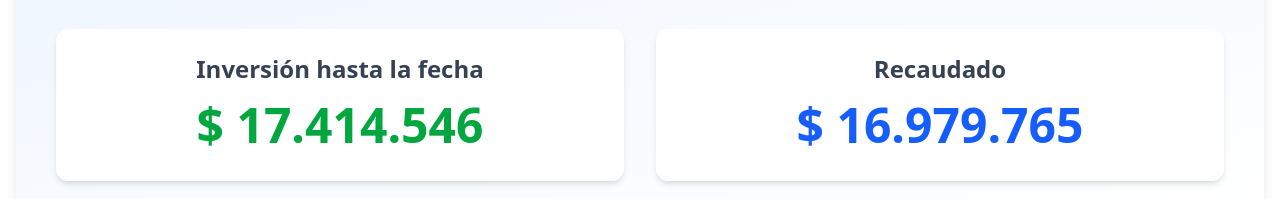
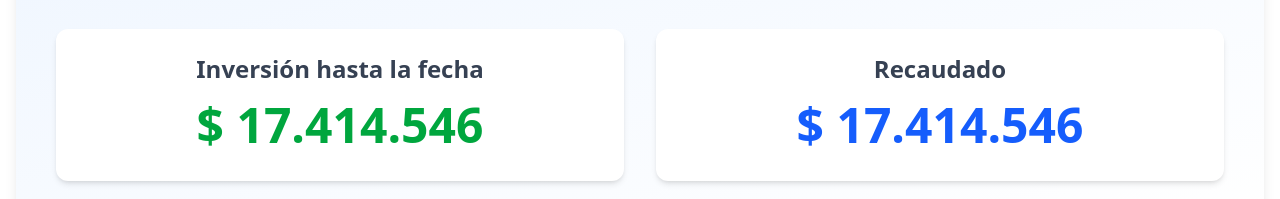
Before and after one commit to Ryanitz/astro_gye-proyecto, an Astro site: page / in a window 1280 px wide. Shown: the part 2125-2324 px from the top of the page. Built offline with nearby package versions, Linux system fonts and the light colour scheme; Astro itself is replaced by a stand-in of ours.

Commit message:
feat: actualizo diferencia de numeros

```diff
--- a/src/components/InvestmentSummary.astro
+++ b/src/components/InvestmentSummary.astro
@@ -14,12 +14,12 @@ const tipoDeCambioAvg = datos["tipo de cambio avg"];
 const totalDollarAmountRaised = Math.round(
   Object.entries(datos)
     .filter(([key]) => key !== "tipo de cambio avg")
-    .reduce((acc, [, amount]) => acc + amount, 0),
+    .reduce((acc, [, amount]) => acc + amount, 0)
 );
 
 // Calcular el total recaudado en pesos
 const totalPesoAmountRaised = Math.round(
-  totalDollarAmountRaised * tipoDeCambioAvg,
+  totalDollarAmountRaised * tipoDeCambioAvg
 );
 
 // Función para agregar puntos a un número
@@ -49,7 +49,13 @@ const addDotsToNumber = (number: number) =>
       <p
         class="text-5xl font-bold text-blue-600 mb-2 flex items-center justify-center"
       >
-        $ {addDotsToNumber(totalPesoAmountRaised)}
+        $ {
+          addDotsToNumber(
+            totalInvestment > totalPesoAmountRaised
+              ? totalInvestment
+              : totalPesoAmountRaised
+          )
+        }
       </p>
     </div>
   </div>
```
